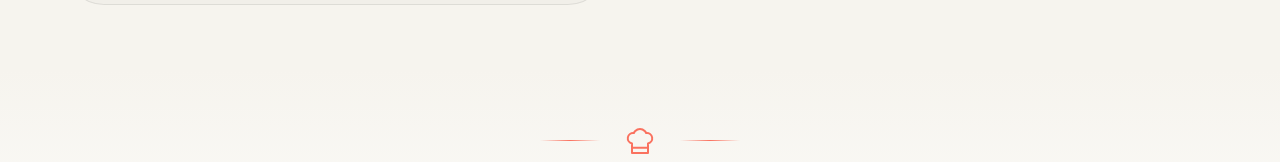
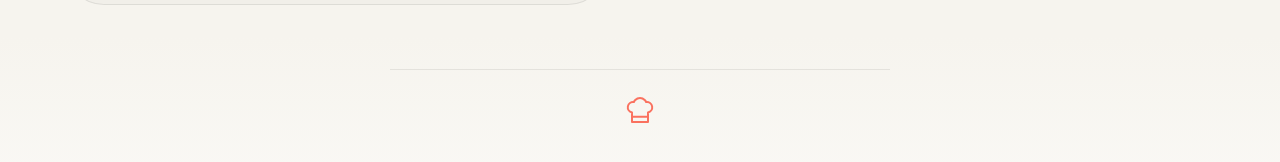
Before and after one commit to YohanSaibb026/LeadingPage, a React (Vite) app: page / in a window 1280 px wide. Shown: the part 722-884 px from the top of the page. Built offline with nearby package versions, Linux system fonts and the light colour scheme.

Commit message:
style: final punchline layout refinement with lines and tight spacing

```diff
--- a/src/App.css
+++ b/src/App.css
@@ -125,7 +125,7 @@
     margin: 0 auto;
     background-color: var(--hero-bg);
     min-height: auto;
-    padding-bottom: 2rem;
+    padding-bottom: 0rem;
 }
 
 .hero-content {
@@ -1298,7 +1298,7 @@
 
 /* Punchline Divider */
 .punchline-divider {
-    padding: 3.5rem 1.5rem;
+    padding: 0.5rem 1.5rem 2.5rem;
     background: linear-gradient(180deg, var(--hero-bg) 0%, rgba(255, 255, 255, 0.4) 50%, var(--hero-bg) 100%);
     text-align: center;
     position: relative;
@@ -1323,10 +1323,15 @@
 
 .punchline-decorator::before,
 .punchline-decorator::after {
-    content: "";
+    display: none;
+}
+
+.punchline-line {
     height: 1px;
-    width: 60px;
-    background: linear-gradient(to right, transparent, var(--primary), transparent);
+    width: 100%;
+    max-width: 500px;
+    background: rgba(0, 0, 0, 0.08);
+    margin: 1.5rem auto;
 }
 
 .punchline-content p {
--- a/src/App.tsx
+++ b/src/App.tsx
@@ -125,10 +125,12 @@ function App() {
 
             <section className="punchline-divider">
                 <div className="punchline-content">
+                    <div className="punchline-line"></div>
                     <div className="punchline-decorator">
                         <ChefHat size={32} strokeWidth={1.5} />
                     </div>
                     <p>{t('hero.punchline')}</p>
+                    <div className="punchline-line" style={{ marginTop: '2.5rem' }}></div>
                 </div>
             </section>
 
```
